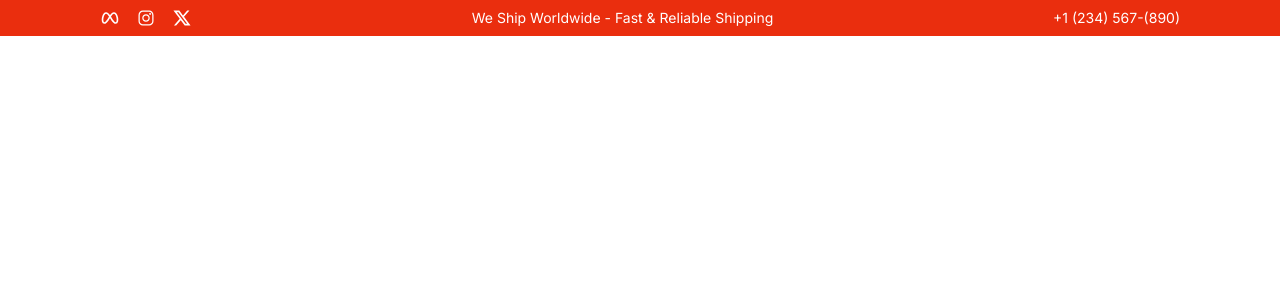
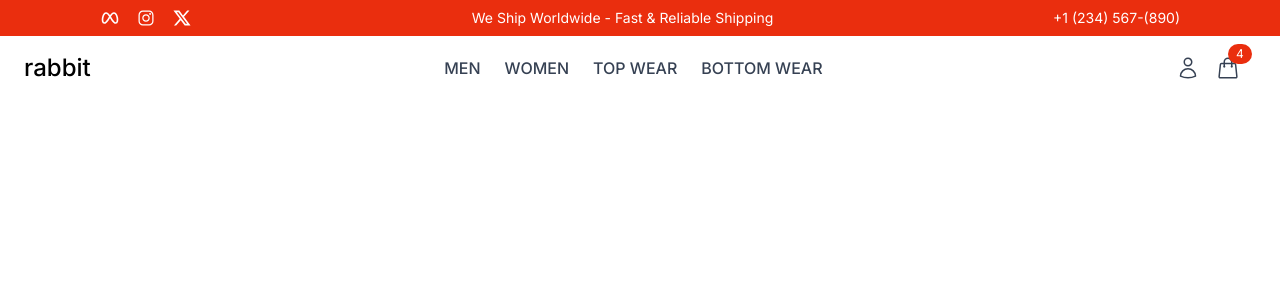
Before and after one commit to ipakrashi/rabbit, a React (Vite) app in the folder frontend/: page / in a window 1280 px wide. Shown: the top 300 px of the page. Built offline with nearby package versions, Linux system fonts and the light colour scheme.

Commit message:
00:37:13 Start Coding the Searchbar Component

```diff
--- a/frontend/src/components/common/Header.jsx
+++ b/frontend/src/components/common/Header.jsx
@@ -1,13 +1,15 @@
 import TopBar from '../layout/TopBar'
+import Navbar from './Navbar'
 
 const Header = () => {
     return (
-        <div>
+        <header>
             {/* Topbar */}
             <TopBar />
             {/* Navbar */}
+            <Navbar />
             {/* Cart Drawer */}
-        </div>
+        </header>
     )
 }
 
--- /dev/null
+++ b/frontend/src/components/common/Navbar.jsx
@@ -0,0 +1,66 @@
+import {
+    HiBars3BottomRight,
+    HiOutlineShoppingBag,
+    HiOutlineUser,
+} from 'react-icons/hi2'
+import { Link } from 'react-router-dom'
+
+const Navbar = () => {
+    return (
+        <>
+            <nav className='container mx-auto flex items-center justify-between py-4 px-6'>
+                {/* Left - Logo*/}
+                <div className=''>
+                    <Link to='/' className='text-2xl font-medium'>
+                        rabbit
+                    </Link>
+                </div>
+                {/* Center - Navigation Links */}
+                <div className='hidden md:flex space-x-6'>
+                    <Link
+                        to='#'
+                        className='text-gray-700 hover:text-black tex-sm font-medium uppercase'
+                    >
+                        Men
+                    </Link>
+                    <Link
+                        to='#'
+                        className='text-gray-700 hover:text-black tex-sm font-medium uppercase'
+                    >
+                        Women
+                    </Link>
+                    <Link
+                        to='#'
+                        className='text-gray-700 hover:text-black tex-sm font-medium uppercase'
+                    >
+                        Top wear
+                    </Link>
+                    <Link
+                        to='#'
+                        className='text-gray-700 hover:text-black tex-sm font-medium uppercase'
+                    >
+                        Bottom wear
+                    </Link>
+                </div>
+                {/* Right Section - Icons  */}
+                <div className='flex items-center space-x-4'>
+                    <Link to='/profile' className='hover:text-black'>
+                        <HiOutlineUser className='h-6 w-6 text-gray-700' />
+                    </Link>
+                    <button className='relative hover:text-black'>
+                        <HiOutlineShoppingBag className='h-6 w-6 text-gray-700 cursor-pointer' />
+                        <span className='absolute bg-rabbit-red text-white text-xs rounded-full px-2 py-0.5 -top-3'>
+                            4
+                        </span>
+                    </button>
+                    {/* Search  */}
+                    <button className='md:hidden'>
+                        <HiBars3BottomRight className=' text-gray-700 h-6 w-6' />
+                    </button>
+                </div>
+            </nav>
+        </>
+    )
+}
+
+export default Navbar
--- /dev/null
+++ b/frontend/src/components/common/SearchBar.jsx
@@ -0,0 +1,5 @@
+const SearchBar = () => {
+    return <div>SearchBar</div>
+}
+
+export default SearchBar
```
